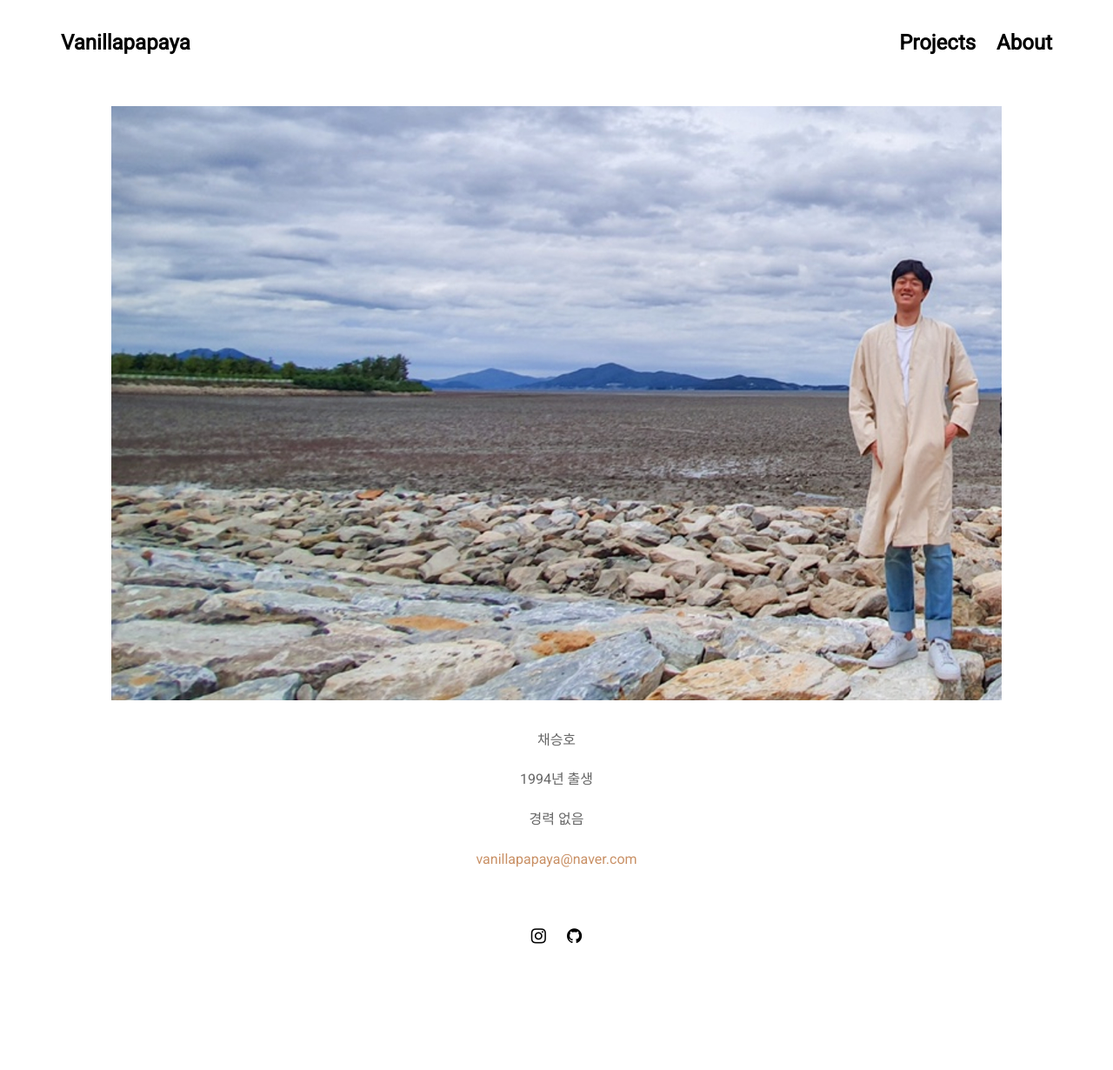
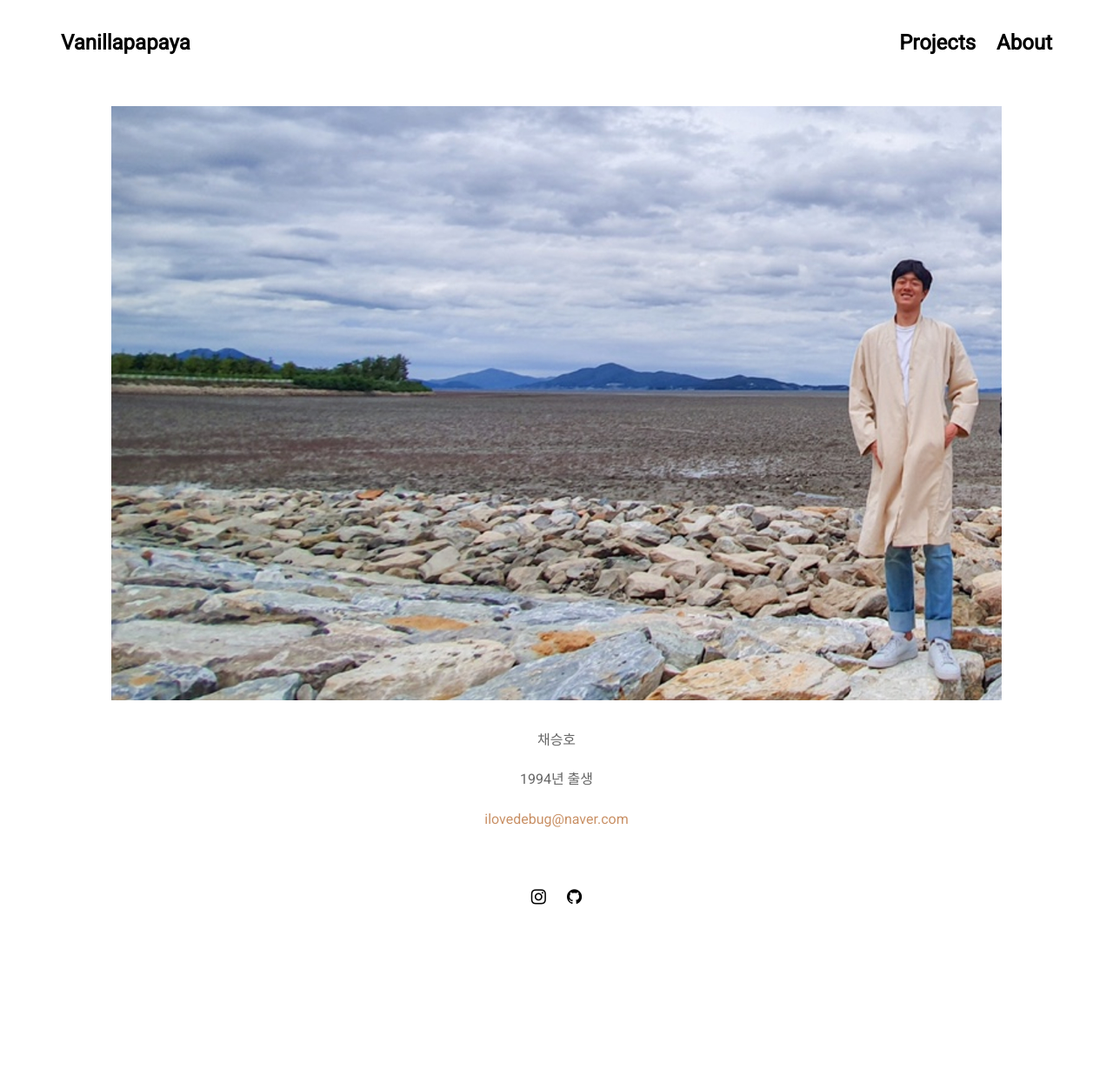
Before and after one commit to vanillapapaya/vanillapapaya.github.io, a Jekyll site: the page built from pages/about.html, in a window 1280 px wide. Shown: the whole page at 87% size. Built offline with Jekyll 4.4.1, drawn with Linux system fonts in a browser that asks for light colours; nearby versions of some CDN libraries; after the commit the page ends 1185 px from its top, so only the background shows below that.

```diff
--- a/_data/settings.yml
+++ b/_data/settings.yml
@@ -46,9 +46,7 @@ about: |+
 
   1994년 출생
 
-  경력 없음
-
-  [vanillapapaya@naver.com](mailto:vanillapapaya@naver.com)
+  [ilovedebug@naver.com](mailto:ilovedebug@naver.com)
 
 
 #contact: >
```
Also changed, not shown: projects/covid.html (+1 -1 lines).
